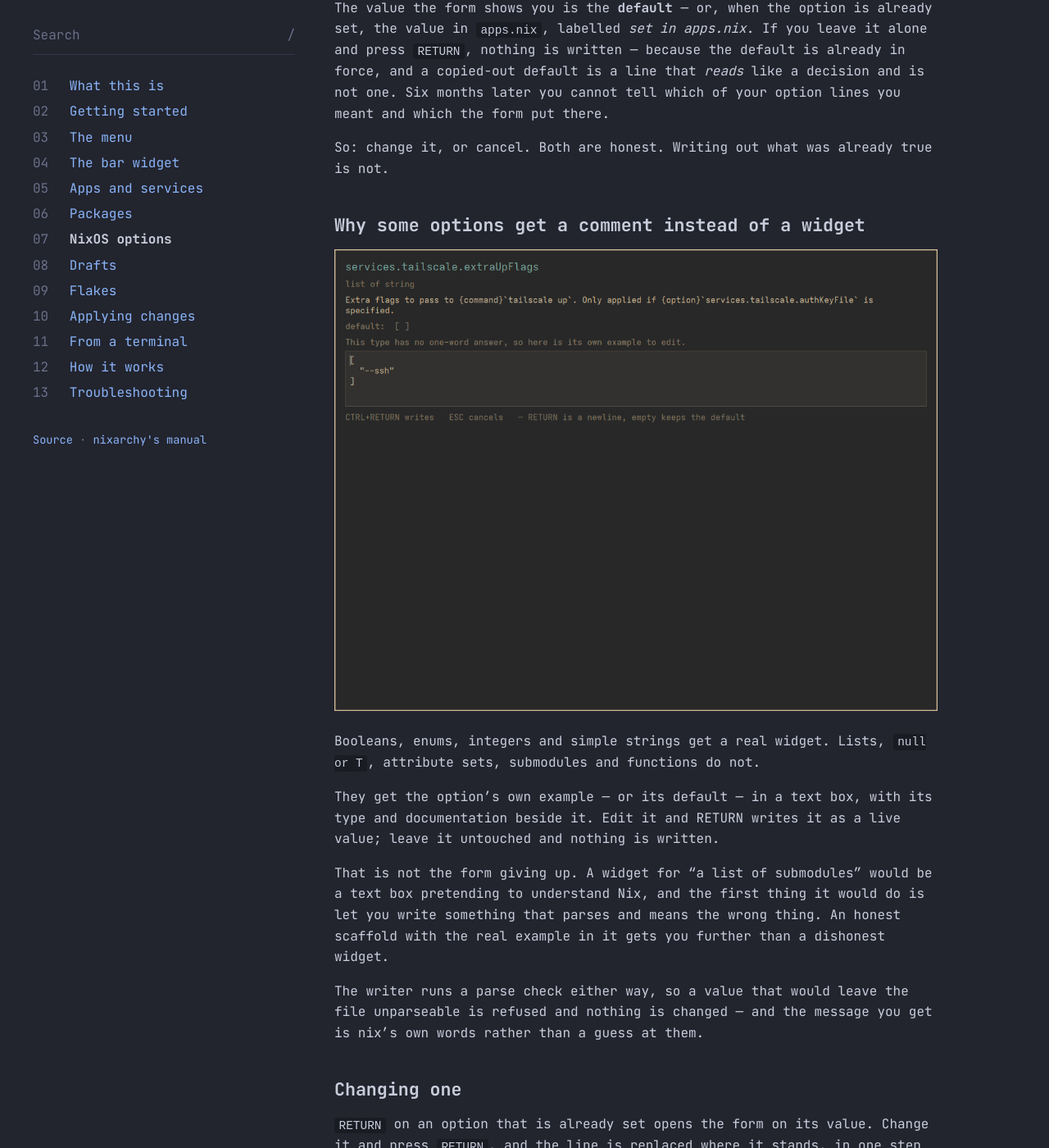
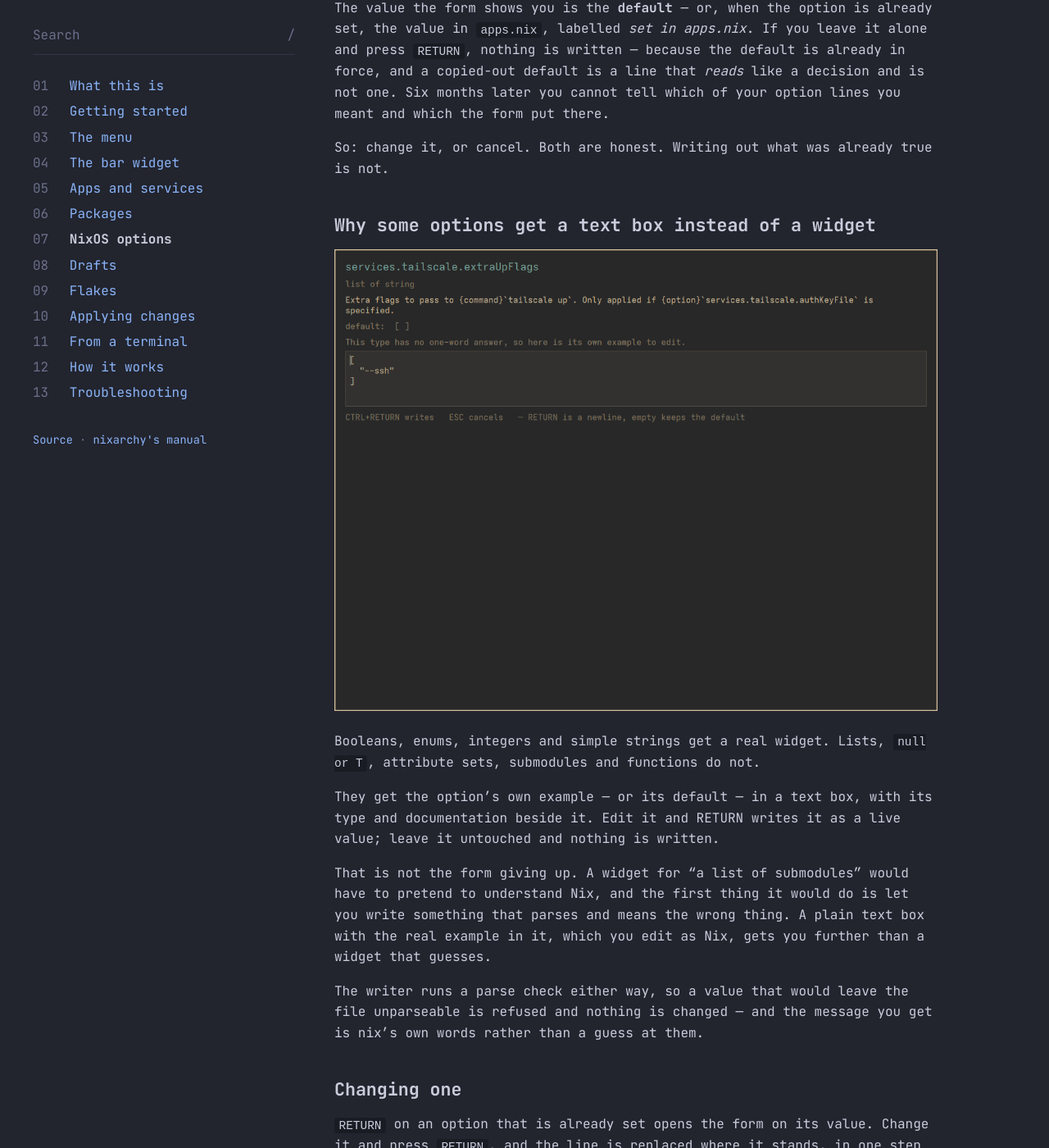
Before and after one commit to olafkfreund/nixarchy-pkg, a Jekyll site: the page built from docs/manual/options.md, in a window 1280 px wide and 1400 px high, scrolled down 2307 px. Shown: the whole window at 82% size. Built offline with Jekyll 4.4.1, drawn with Linux system fonts in a browser that asks for light colours.

Commit message:
docs(manual): the options page agrees with itself about the text box (#64)
From the PR 1 reviews; recorded in the plan.

Co-Authored-By: Claude Opus 5.5 <noreply@anthropic.com>
Claude-Session: https://claude.ai/code/session_01WtDyDubftZDANveKdhaPiL

```diff
--- a/docs/manual/options.md
+++ b/docs/manual/options.md
@@ -46,7 +46,7 @@ and which the form put there.
 So: change it, or cancel. Both are honest. Writing out what was already true
 is not.
 
-## Why some options get a comment instead of a widget
+## Why some options get a text box instead of a widget
 
 ![A scaffolded option](../img/09-option-form-scaffold.png)
 
@@ -57,11 +57,11 @@ They get the option's own example — or its default — in a text box, with
 its type and documentation beside it. Edit it and RETURN writes it as a
 live value; leave it untouched and nothing is written.
 
-That is not the form giving up. A widget for "a list of submodules" would be
-a text box pretending to understand Nix, and the first thing it would do is
-let you write something that parses and means the wrong thing. An honest
-scaffold with the real example in it gets you further than a dishonest
-widget.
+That is not the form giving up. A widget for "a list of submodules" would
+have to pretend to understand Nix, and the first thing it would do is let you
+write something that parses and means the wrong thing. A plain text box with
+the real example in it, which you edit as Nix, gets you further than a widget
+that guesses.
 
 The writer runs a parse check either way, so a value that would leave the
 file unparseable is refused and nothing is changed — and the message you get
```
Also changed, not shown: plan/2026-11-16-64-review-ui-docs.md (+6 -0 lines).
